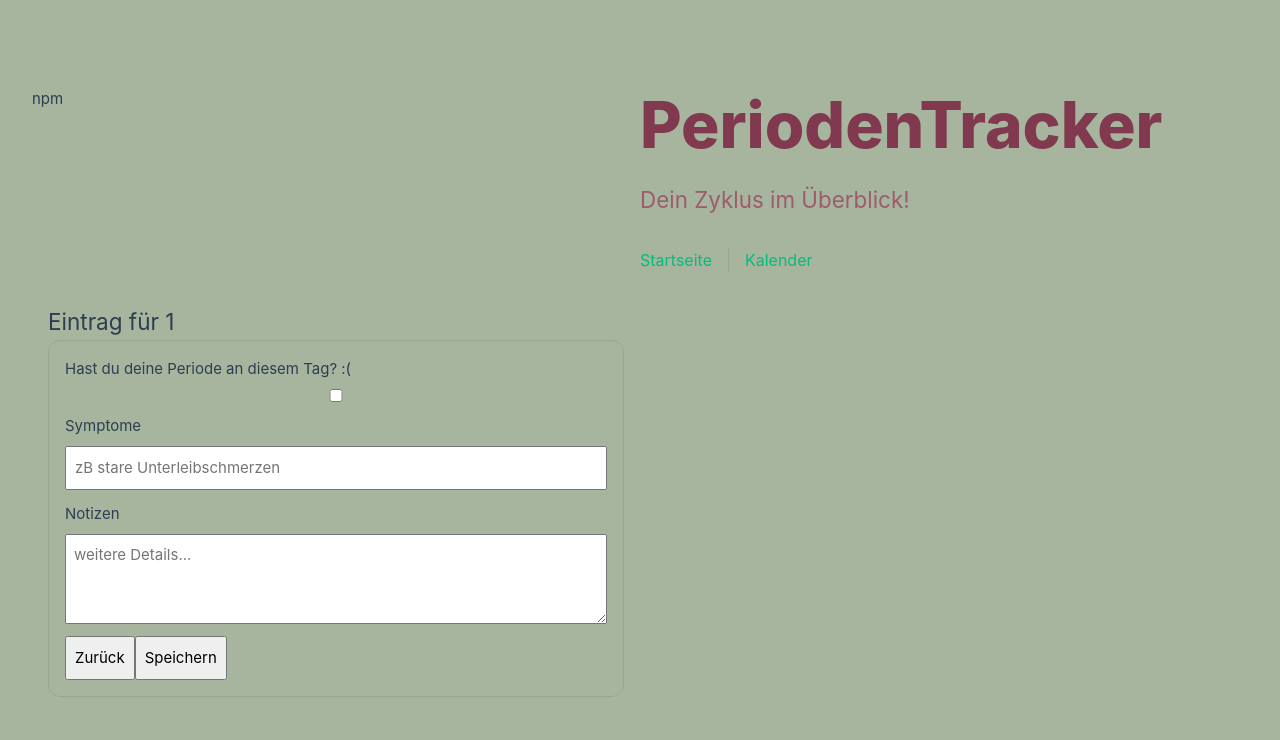
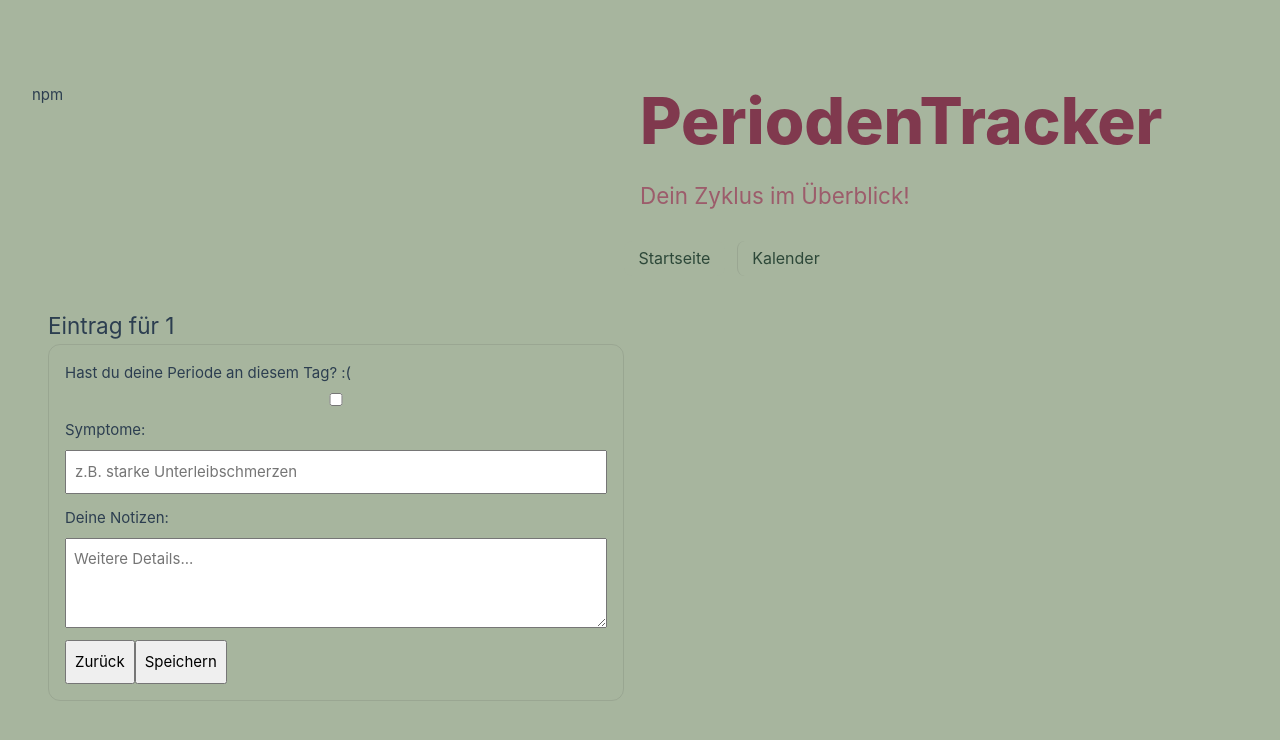
Before and after one commit to annaadao/periodentracker-frontend, a Vue app: page /eintrag/1 in a window 1280 px wide. Shown: the top 740 px of the page. Built offline with nearby package versions, Linux system fonts and the light colour scheme.

Commit message:
Kleine Farbänderung

```diff
--- a/src/App.vue
+++ b/src/App.vue
@@ -9,8 +9,8 @@ import HelloWorld from './components/HelloWorld.vue'
     <div class="wrapper">
       <HelloWorld msg="PeriodenTracker" />
 
-      <nav>
-        <RouterLink to="/">Startseite</RouterLink>
+      <nav class="top-nav">
+        <RouterLink to="/home">Startseite</RouterLink>
         <RouterLink to="/about">Kalender</RouterLink>
       </nav>
     </div>
@@ -25,24 +25,27 @@ header {
   max-height: 100vh;
 }
 
+/* später logo einbauen! */
 .logo {
   display: block;
   margin: 0 auto 2rem;
 }
 
-nav {
-  width: 100%;
-  font-size: 1rem;
-  text-align: left;
+.top-nav {
   margin-top: .75rem;
-  color: #799567;
+  display: flex;
+  gap: .75rem;
 }
 
-nav a.router-link-exact-active {
-  border-color: #799567;
+.top-nav a {
+  text-decoration: none;
+  padding: .35rem .9rem;
+  border-radius: 8px;
+  background: #a7b59e;
+  color: #2d4839;
 }
 
-nav a.hover {
+nav a:hover {
   background-color: #799567;
 }
 
--- a/src/components/Eingabe.vue
+++ b/src/components/Eingabe.vue
@@ -13,7 +13,6 @@ const symptom = ref('')
 const emotion = ref('')
 const note = ref('')
 
-// Prefill, damit loadEntry auch "genutzt" ist
 onMounted(() => {
   const existing = loadEntry(dateParam)
   if (existing) {
@@ -32,12 +31,12 @@ function save() {
     emotion: emotion.value,
     note: note.value
   }
-  saveEntry(entry) // jetzt wird's wirklich benutzt
+  saveEntry(entry)
   alert(`Eintrag gespeichert für ${dateParam}`)
 }
 
 function goBack() {
-  router.back() // wenn eine benannte Route: router.push({ name: 'Kalender' })
+  router.back()
 }
 </script>
 
@@ -53,13 +52,13 @@ function goBack() {
       </label>
 
       <label class="row">
-        <span>Symptome</span>
-        <input v-model="symptom" placeholder="zB stare Unterleibschmerzen" />
+        <span>Symptome:</span>
+        <input v-model="symptom" placeholder="z.B. starke Unterleibschmerzen" />
       </label>
 
       <label class="row">
-        <span>Notizen</span>
-        <textarea v-model="note" rows="3" placeholder="weitere Details..."></textarea>
+        <span>Deine Notizen:</span>
+        <textarea v-model="note" rows="3" placeholder="Weitere Details..."></textarea>
       </label>
       <div class="actions">
         <button type="button" @click="goBack">Zurück</button>
@@ -72,9 +71,29 @@ function goBack() {
 
 
 <style scoped>
-  .page { padding: 1rem; }
-  .card { display:grid; gap:.75rem; border:1px solid var(--color-border); border-radius:12px; padding:1rem; }
-  .row { display:grid; gap:.5rem; }
-  input, textarea, button { font: inherit; padding: .5rem; }
-  button { cursor: pointer; }
+  .page {
+    padding: 1rem;
+  }
+
+  .card {
+    display:grid;
+    gap:.75rem;
+    border:1px solid var(--color-border);
+    border-radius:12px;
+    padding:1rem;
+  }
+
+  .row {
+    display:grid;
+    gap:.5rem;
+  }
+
+  input, textarea, button {
+    font: inherit;
+    padding: .5rem;
+  }
+
+  button {
+    cursor: pointer;
+  }
 </style>
--- a/src/components/Kalendar.vue
+++ b/src/components/Kalendar.vue
@@ -2,23 +2,23 @@
 import { computed, toRefs } from 'vue'
 
 type Props = {
+  month?: number // 0-11
   year?: number
-  month?: number // 0-11
-  periodDates?: Set<string> // ISO YYYY-MM-DD der zu markierenden Tage
+  periodDates?: Set<string> // DD-MM-YYYY der zu markierenden Tage
 }
 const props = defineProps<Props>()
-const { year, month } = toRefs(props)
+const { month, year } = toRefs(props)
 
 const base = computed(() => {
   const now = new Date()
   return {
-    y: year?.value ?? now.getFullYear(),
-    m: month?.value ?? now.getMonth()
+    m: month?.value ?? now.getMonth(),
+    y: year?.value ?? now.getFullYear()
   }
 })
 
+const firstDay = computed(() => new Date(base.value.y, base.value.m, 1).getDay()) // 0=So
 const daysInMonth = computed(() => new Date(base.value.y, base.value.m + 1, 0).getDate())
-const firstDay = computed(() => new Date(base.value.y, base.value.m, 1).getDay()) // 0=So
 const offset = computed(() => (firstDay.value + 6) % 7)
 
 const cells = computed(() => {
@@ -28,12 +28,12 @@ const cells = computed(() => {
 })
 
 const emit = defineEmits<{
-  (e: 'select', payload: { day: number, year: number, month: number }): void
+  (e: 'select', payload: { day: number, month: number, year: number }): void
 }>()
 
 function selectDay(d: number | null) {
   if (d === null) return
-  emit('select', { day: d, year: base.value.y, month: base.value.m })
+  emit('select', { day: d, month: base.value.m, year: base.value.y})
 }
 
 const monthLabel = computed(() =>
@@ -41,15 +41,15 @@ const monthLabel = computed(() =>
 )
 const weekdays = ['Mo', 'Di', 'Mi', 'Do', 'Fr', 'Sa', 'So']
 
-function toISO(y: number, m0: number, d: number) {
+function toISO(d: number, m0: number,  y: number) {
+  const dd = String(d).padStart(2, '0')
   const mm = String(m0 + 1).padStart(2, '0')
-  const dd = String(d).padStart(2, '0')
-  return `${y}-${mm}-${dd}`
+  return `${dd}-${mm}-${y}`
 }
 
 function isPeriod(d?: number | null) {
   if (!d) return false
-  return props.periodDates?.has(toISO(base.value.y, base.value.m, d)) ?? false
+  return props.periodDates?.has(toISO(d, base.value.m, base.value.y)) ?? false
 }
 </script>
 
--- a/src/router/index.ts
+++ b/src/router/index.ts
@@ -7,7 +7,7 @@ import Eingabe from '../components/Eingabe.vue'
 const router = createRouter({
   history: createWebHistory(import.meta.env.BASE_URL),
   routes: [
-    { path: '/', name: 'home', component: Startseite },
+    { path: '/home', name: 'home', component: Startseite },
     { path: '/kalender', name: 'kalender', component: Kalender},
     { path: '/eintrag/:date', name: 'eintrag', component: Eingabe },
   ],
```
